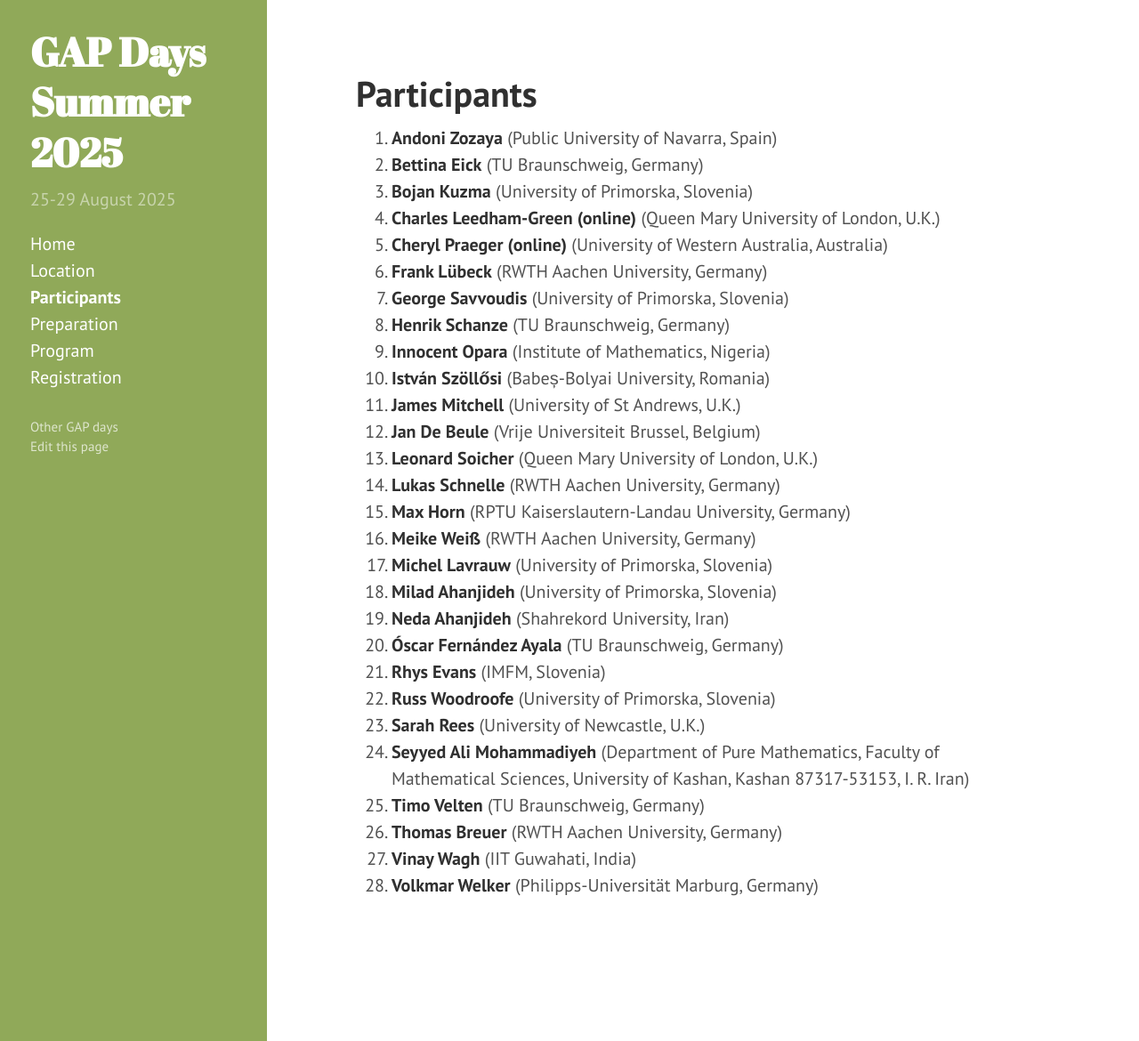
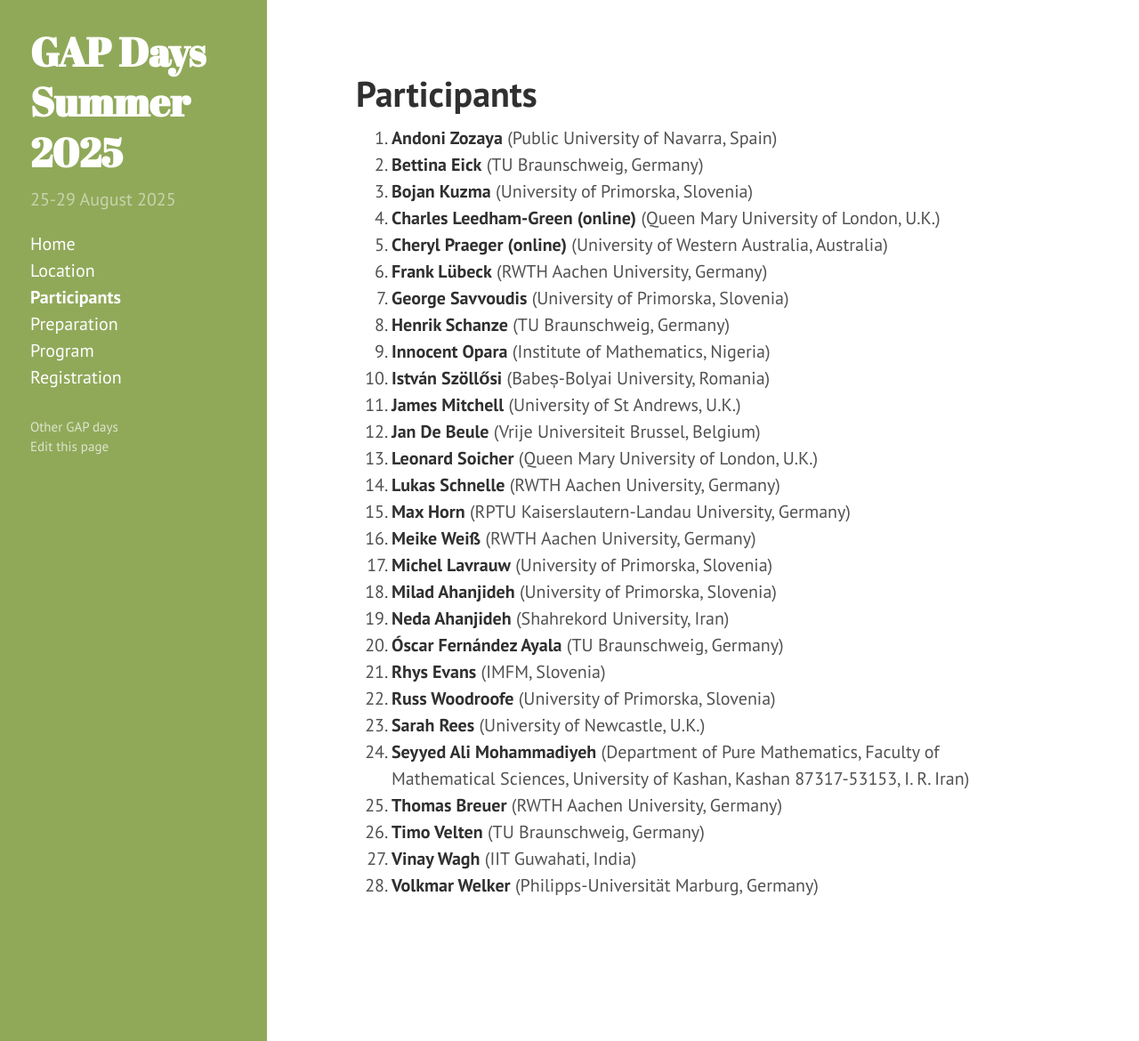
Before and after one commit to gapdays/gapdays2025-summer, a Jekyll site: the page built from participants.md, in a window 1280 px wide and 1170 px high. Shown: the whole window at 89% size. Built offline with Jekyll 4.4.1, drawn with Linux system fonts in a browser that asks for light colours.

```diff
--- a/participants.md
+++ b/participants.md
@@ -26,8 +26,8 @@ participants:
   - {name: Russ Woodroofe, affiliation: "University of Primorska, Slovenia"}
   - {name: Sarah Rees, affiliation: "University of Newcastle, U.K."}
   - {name: Seyyed Ali Mohammadiyeh, affiliation: "Department of Pure Mathematics, Faculty of Mathematical Sciences, University of Kashan, Kashan 87317-53153, I. R. Iran"}
+  - {name: Thomas Breuer, affiliation: "RWTH Aachen University, Germany"}
   - {name: Timo Velten, affiliation: "TU Braunschweig, Germany"}
-  - {name: Thomas Breuer, affiliation: "RWTH Aachen University, Germany"}
   - {name: Vinay Wagh, affiliation: "IIT Guwahati, India"}
   - {name: Volkmar Welker, affiliation: "Philipps-Universität Marburg, Germany"}
 ---
```
